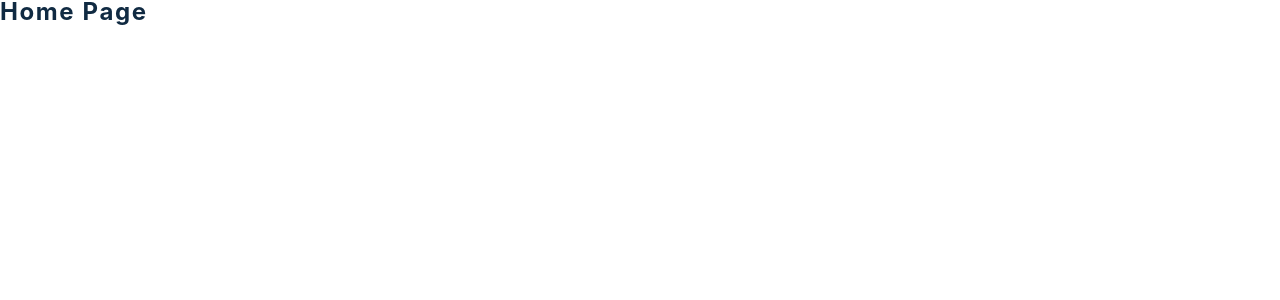
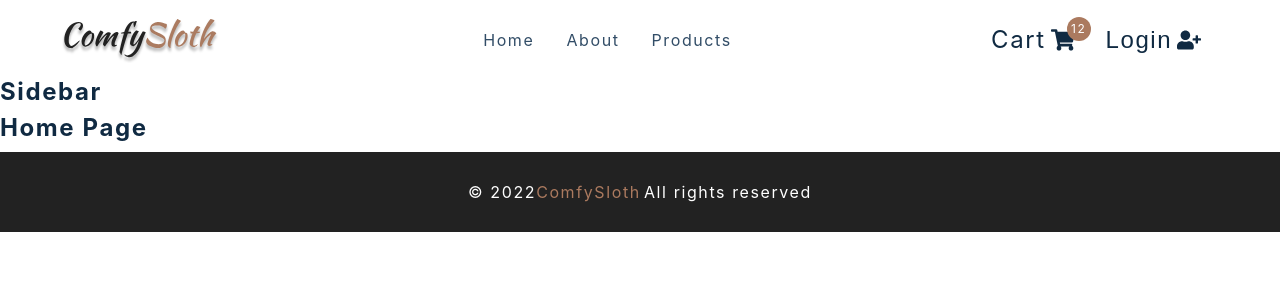
Before and after one commit to tunyanghevond/comfy-slot, a React (Create React App) app: page / in a window 1280 px wide. Shown: the top 300 px of the page. Built offline with nearby package versions, Linux system fonts and the light colour scheme; the HTML template or start-up script is replaced by a standard one.

Commit message:
add navbar

```diff
--- a/src/App.js
+++ b/src/App.js
@@ -15,6 +15,8 @@
 function App() {
   return (
     <Router>
+      <Navbar />
+      <Sidebar />
       <Switch>
         <Route exact path='/'>
           <Home />
@@ -36,6 +38,7 @@
           <Error />
         </Route>
       </Switch>
+      <Footer />
     </Router>
   )
 }
--- a/src/components/CartButtons.js
+++ b/src/components/CartButtons.js
@@ -7,7 +7,20 @@
 import { useUserContext } from '../context/user_context'
 
 const CartButtons = () => {
-  return <h4>cart buttons </h4>
+  return (
+    <Wrapper>
+      <Link to='/cart' className='cart-btn'>
+        Cart
+        <span className='cart-container'>
+          <FaShoppingCart />
+          <span className='cart-value'>12</span>
+        </span>
+      </Link>
+      <button type='button' className='auth-btn'>
+        Login <FaUserPlus />
+      </button>
+    </Wrapper>
+  )
 }
 
 const Wrapper = styled.div`
@@ -15,14 +28,12 @@
   grid-template-columns: 1fr 1fr;
   align-items: center;
   width: 225px;
-
   .cart-btn {
     color: var(--clr-grey-1);
     font-size: 1.5rem;
     letter-spacing: var(--spacing);
     color: var(--clr-grey-1);
     display: flex;
-
     align-items: center;
   }
   .cart-container {
--- a/src/components/Footer.js
+++ b/src/components/Footer.js
@@ -1,7 +1,15 @@
 import React from 'react'
 import styled from 'styled-components'
 const Footer = () => {
-  return <h4>footer</h4>
+  return (
+    <Wrapper>
+      <h5>
+        &copy; {new Date().getFullYear()}
+        <span>ComfySloth</span>
+      </h5>
+      <h5>All rights reserved</h5>
+    </Wrapper>
+  )
 }
 
 const Wrapper = styled.footer`
--- a/src/components/Navbar.js
+++ b/src/components/Navbar.js
@@ -9,7 +9,31 @@
 import { useUserContext } from '../context/user_context'
 
 const Nav = () => {
-  return <h4>navbar</h4>
+  return (
+    <NavContainer>
+      <div className='nav-center'>
+        <div className='nav-header'>
+          <Link to='/'>
+            <img src={logo} alt='' />
+          </Link>
+          <button type='button' className='nav-toggle'>
+            <FaBars />
+          </button>
+        </div>
+        <ul className='nav-links'>
+          {links.map((link) => {
+            const { id, text, url } = link
+            return (
+              <li key={id}>
+                <Link to={url}>{text}</Link>
+              </li>
+            )
+          })}
+        </ul>
+        <CartButtons />
+      </div>
+    </NavContainer>
+  )
 }
 
 const NavContainer = styled.nav`
```
